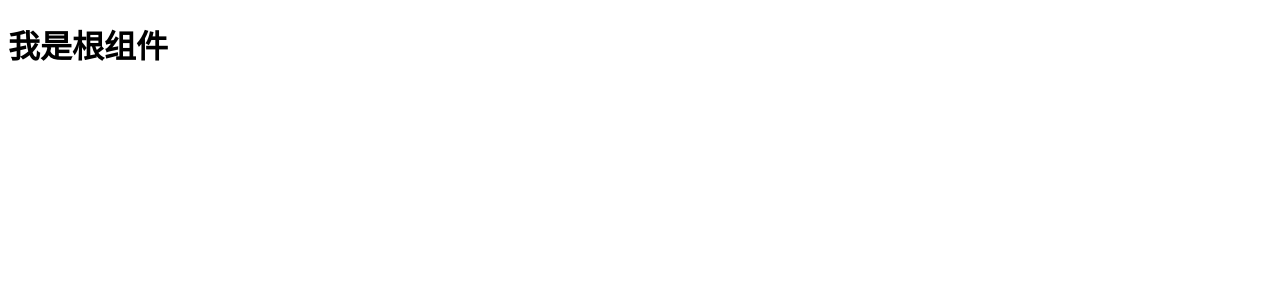
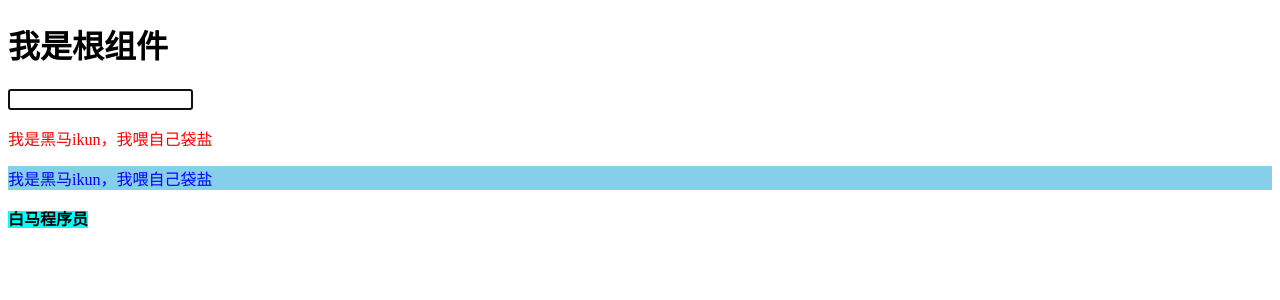
Before and after one commit to hhhhhhhush/Vue_practise_demoDay02, a Vue app: page / in a window 1280 px wide. Shown: the top 300 px of the page. Built offline with nearby package versions, Linux system fonts and the light colour scheme.

Commit message:
directives

```diff
--- a/src/App.vue
+++ b/src/App.vue
@@ -1,11 +1,55 @@
 <template>
   <div>
     <h1>我是根组件</h1>
+    <input type="text" v-focus>
+    <p v-color=" 'red' ">我是黑马ikun，我喂自己袋盐</p>
+    <p v-color=" color " v-bgc=" 'skyblue' ">我是黑马ikun，我喂自己袋盐</p>
+    <b v-bgc=" 'cyan' ">白马程序员</b>
   </div>
 </template>
 
 <script>
   export default {
+    // el: 挂载点
+    // data： 数据
+    data() {
+      return {
+        color: 'blue'
+      }
+    },
+    // methods: 方法
+    // computed：计算属性
+    // watch： 侦听器
+    // components： 注册组件
+    // name： 组件名称
+    // props： 子组件接收数据
+
+    // 自定义指令
+    directives: {
+      // 指令名: 使用的时候 v-指令名
+      focus: {
+        // 钩子函数： 自动执行
+        // inserted: 被绑定元素插入父节点时调用
+        inserted (el,binding) {
+          console.log(el) //el: 指令所绑定的元素，也就是标签，可以直接用来操作DOM
+          console.log(binding) //指令信息（指令的名字、指令的值）
+          el.focus() //调用input框的focus方法
+        }
+      },
+      color: {
+        // 1.inserted: 指令所在的元素被渲染的时候执行（执行一次）
+        inserted (el,binding) {
+          // 设置颜色
+          el.style.color = binding.value;
+        },
+        // 2.update：指令发生变化的时候执行
+        update( el,binding) {
+          //设置颜色
+          el.style.color = binding.value;
+        }
+      }
+
+    }
 
   }
 </script>
--- a/src/main.js
+++ b/src/main.js
@@ -3,6 +3,13 @@ import App from './App.vue'
 
 Vue.config.productionTip = false
 
+//全局指令
+// Vue.directive('指令名', 指令配置对象)
+Vue.directive('bgc', {
+  inserted( el,binding ) {
+    el.style.backgroundColor = binding.value;
+  }
+})
 new Vue({
   render: h => h(App)
 }).$mount('#app')
```
